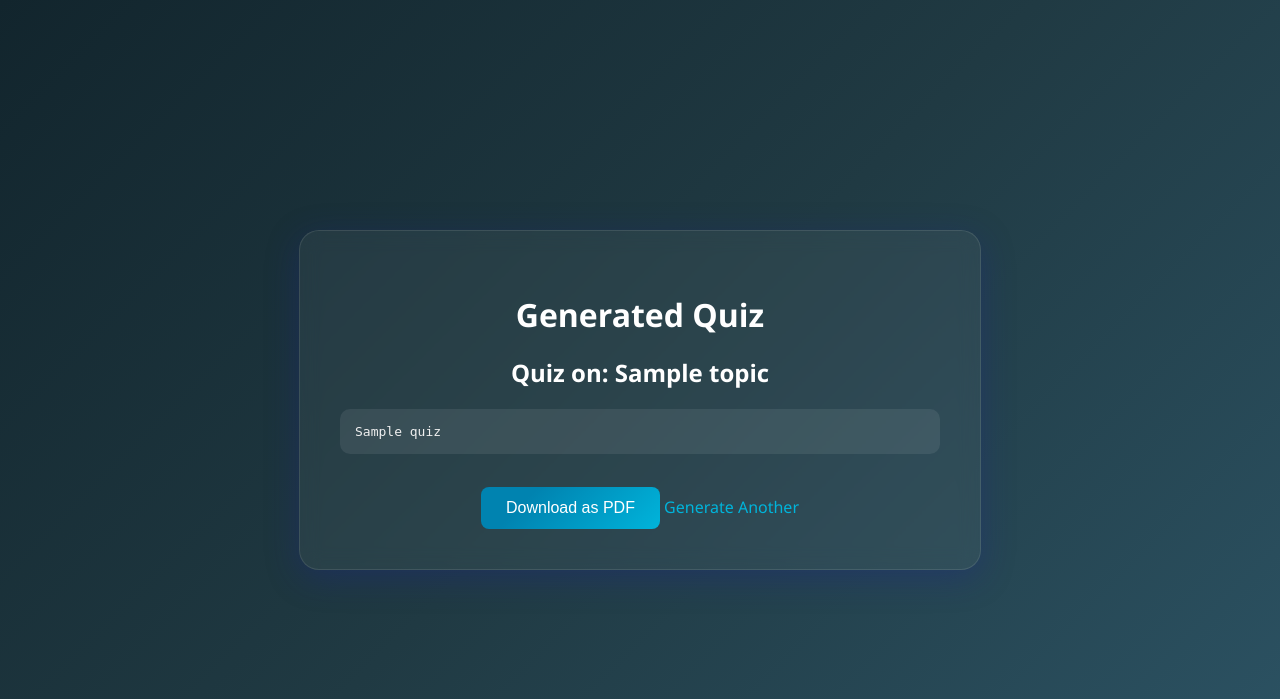
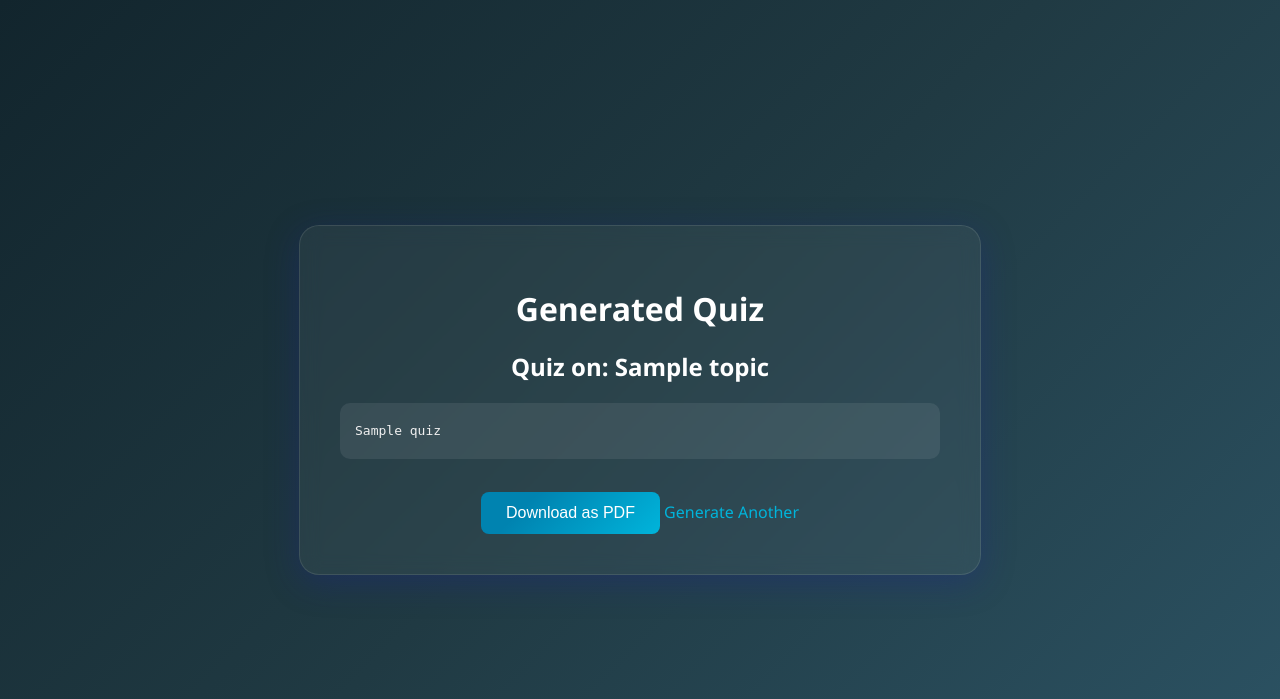
Before and after one commit to AhmadSheikh-1/Programming-for-AI-tasks-, a Flask app: template Task 13/templates/quiz.html in a window 1280 px wide. Shown: the top 699 px of the page. Run offline with Flask 3, Linux system fonts and the light colour scheme; the template is opened without the code that fills it: most values are stand-ins (such as "Sample title", 1, 10 or a date in 2020).

Commit message:
Update quiz.html

```diff
--- a/Task 13/templates/quiz.html
+++ b/Task 13/templates/quiz.html
@@ -8,7 +8,7 @@
     <div class="container">
         <h1>Generated Quiz</h1>
         <h2>Quiz on: {{ topic }}</h2>
-        <pre>{{ quiz }}</pre>
+        <pre style="line-height: 2;">{{ quiz }}</pre>
         <a href="/download">
             <button>Download as PDF</button>
         </a>
```
